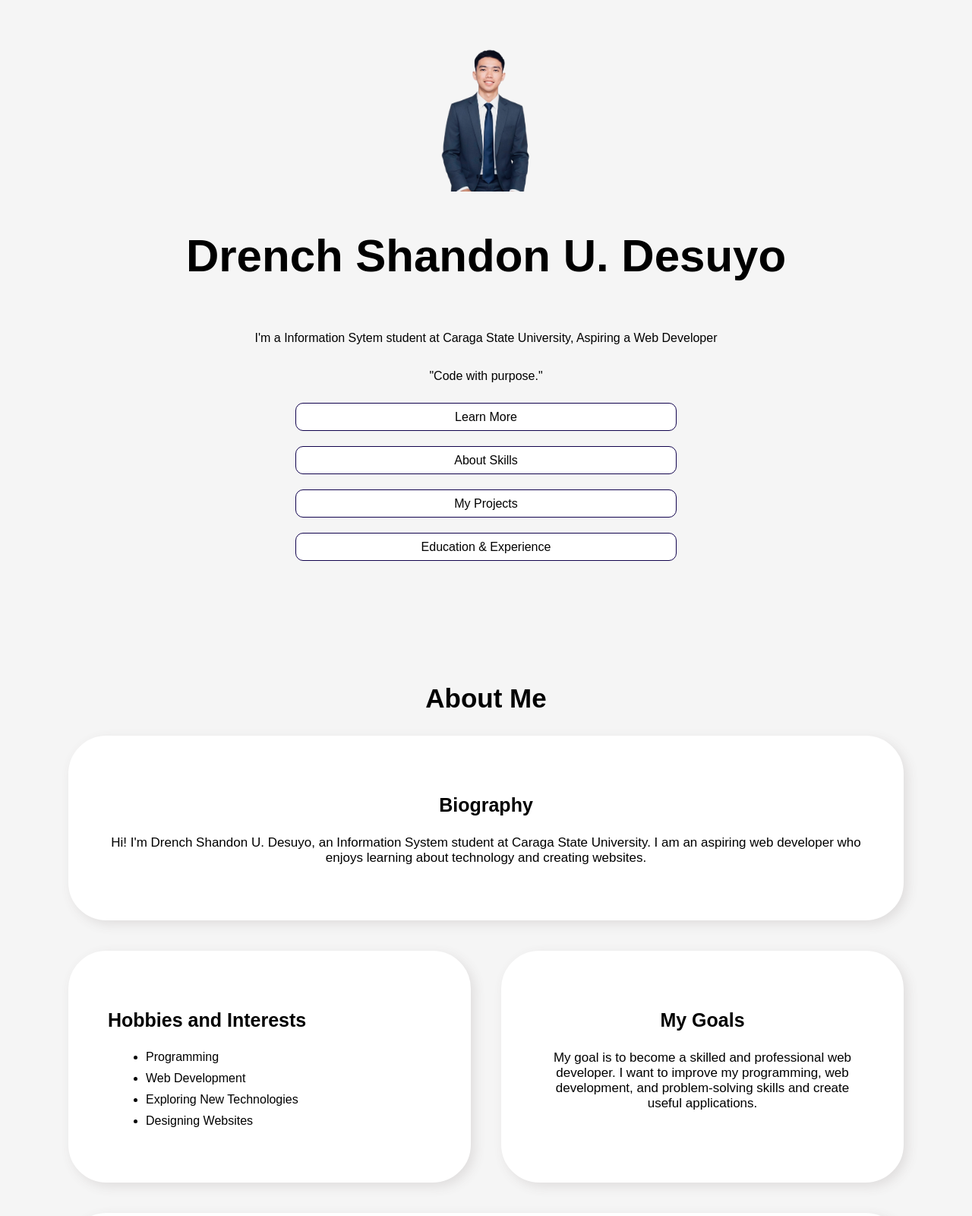
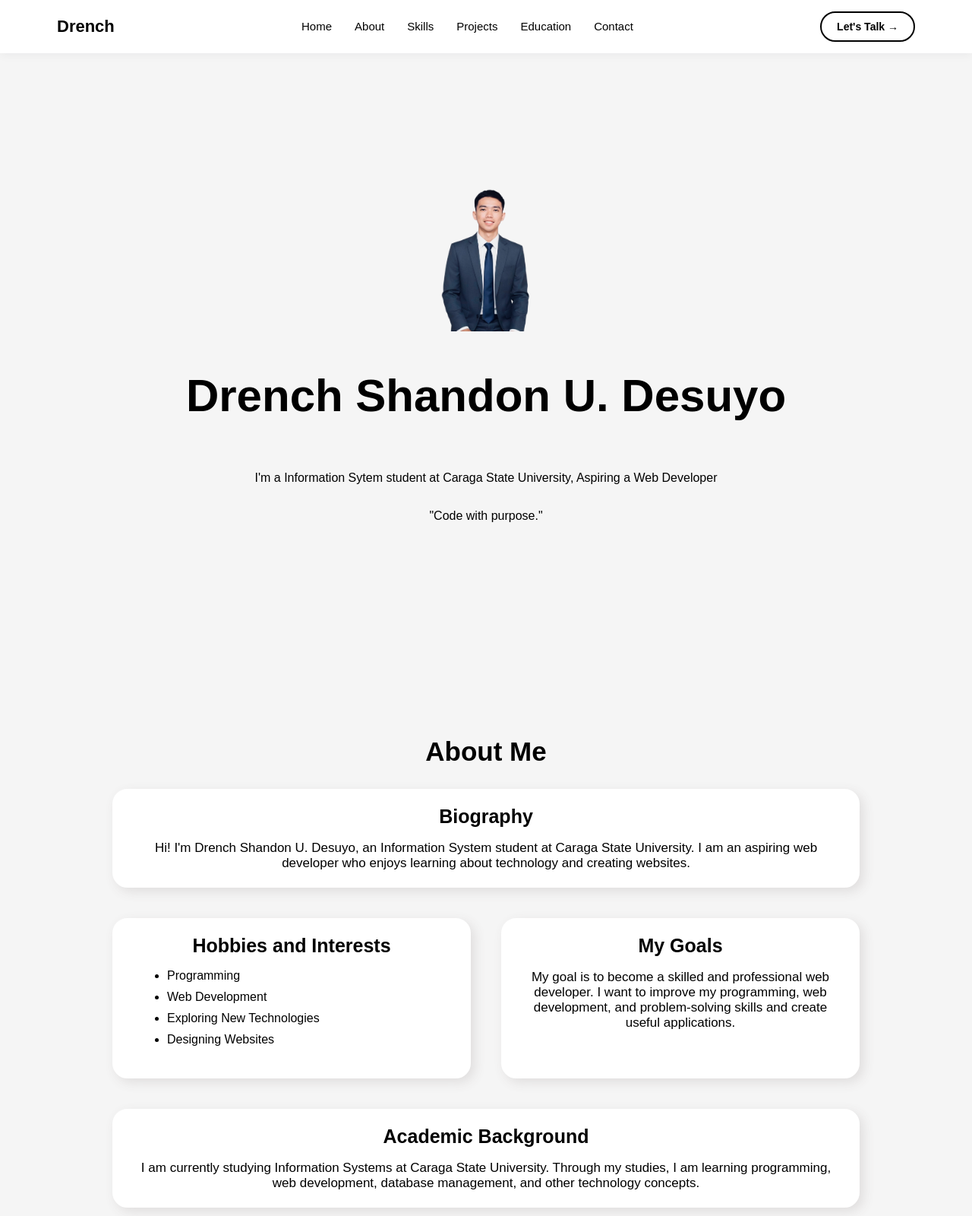
Before and after one commit to drenchshandondesuyo-byte/drench-portfolio, a plain HTML site: page index.html in a window 1280 px wide. Shown: the top 1600 px of the page at 76% size. Drawn offline with Linux system fonts and the light colour scheme.

Commit message:
Add portfolio navigation

```diff
--- a/css/style.css
+++ b/css/style.css
@@ -6,6 +6,61 @@ body {
     margin: 0;
     background-color: whitesmoke;
     font-family: Arial, sans-serif;
+}
+
+/* Navbar */
+#navbar {
+    position: sticky;
+    top: 0;
+    background-color: #ffffff;
+    display: flex;
+    justify-content: space-between;
+    align-items: center;
+    padding: 15px;
+    box-shadow: 0 2px 12px rgba(17, 24, 39, 0.05);
+}
+
+.nav-brand {
+    font-size: 22px;
+    font-weight: 900;
+    padding-left: 60px;
+    color: Black;
+}
+
+.nav-links {
+    list-style: none;
+    display: flex;
+    gap: 30px;
+    margin: 0;
+    padding: 0;
+}
+
+.nav-links a {
+    color: black;
+    font-size: 15px;
+    font-weight: 500;
+    transition: color 0.3s;
+    text-decoration: none;
+}
+
+.nav-links a:hover {
+    color: darkblue;
+}
+
+.nav-cta {
+    color: black;
+    border: 2px solid black;
+    border-radius: 50px;
+    font-weight: 600;
+    font-size: 14px;
+    padding: 10px 20px;
+    margin-right: 60px;
+    transition: background-color 0.3s;
+}
+
+.nav-cta:hover {
+    color: white;
+    background-color: black;
 }
 
 .hero {
@@ -20,81 +75,7 @@ body {
     text-align: center;
 }
 
-.learn-more{
-    background-color: white;
-    color: black;
-    height: 35px;
-    width: 500px;
-    border-radius: 10px;
-    border-color: rgb(17, 3, 77);
-    border-width: 1px;
-    border-style: solid;
-    text-decoration: none;
-    line-height: 35px;
-    transition: background-color 0.5s;
-}
 
-.learn-more:hover{
-    background-color: black;
-    color: white;
-}
-
-.skills{
-    background-color: white;
-    color: black;
-    height: 35px;
-    width: 500px;
-    border-radius: 10px;
-    border-color: rgb(17, 3, 77);
-    border-width: 1px;
-    border-style: solid;
-    text-decoration: none;
-    line-height: 35px;
-    transition: background-color 0.5s;
-}
-
-.skills:hover{
-    background-color: black;
-    color: white;
-}
-
-.projects{
-    background-color: white;
-    color: black;
-    height: 35px;
-    width: 500px;
-    border-radius: 10px;
-    border-color: rgb(17, 3, 77);
-    border-width: 1px;
-    border-style: solid;
-    text-decoration: none;
-    line-height: 35px;
-    transition: background-color 0.5s;
-}
-
-.projects:hover{
-    background-color: black;
-    color: white;
-}
-
-.education{
-    background-color: white;
-    color: black;
-    height: 35px;
-    width: 500px;
-    border-radius: 10px;
-    border-color: rgb(17, 3, 77);
-    border-width: 1px;
-    border-style: solid;
-    text-decoration: none;
-    line-height: 35px;
-    transition: background-color 0.5s;
-}
-
-.education:hover{
-    background-color: black;
-    color: white;
-}
 
 img {
     width: 200px;
@@ -119,56 +100,25 @@ p {
 }
 
 a {
-    color: white;
-    display: block;
-    text-align: center;
-    margin: 10px;
+    color: white; /* Keeps natural cascading colors instead of forcing white */
+    text-decoration: none;
+
 }
 
 
 #about {
-    padding: 50px;
-    margin: 20px;
+    padding: 70px;
+    margin: 0 auto;
     height: 100%;
+    width: 80%;
 }
 
-.Biography {
+.about-card {
     background-color: white;
     border: 2px solid white;
-    border-radius: 50px;
-    padding: 50px;
+    border-radius: 20px;
+    padding: 20px;
     margin: 20px;
-    border: 2px white solid;
-    text-align: center;
-    box-shadow: 5px 5px 15px #dfdddd;
-}
-
-.Hobbies {
-    background-color: white;
-    border: 2px solid white;
-    border-radius: 50px;
-    padding: 50px;
-    margin: 20px;
-    box-shadow: 5px 5px 15px #dfdddd;
-}
-
-.Goals {
-    background-color: white;
-    border: 2px solid white;
-    border-radius: 50px;
-    padding: 50px;
-    margin: 20px;
-    text-align: center;
-    box-shadow: 5px 5px 15px #dfdddd;
-}
-
-.Academic {
-    background-color: white;
-    border: 2px solid white;
-    border-radius: 50px;
-    padding: 50px;
-    margin: 20px;
-    text-align: center;
     box-shadow: 5px 5px 15px #dfdddd;
 }
 
@@ -186,11 +136,14 @@ a {
 #about h3 {
     font-size: 25px;
     margin-top: 25px;
+    margin-top: 0;
+    margin-bottom: 15px;
+    text-align: center;
 }
 
 #about p {
     font-size: 17px;
-    margin-bottom: 20px;
+    margin-bottom: 0px;
 }
 
 #about ul {
@@ -204,12 +157,10 @@ a {
 /*======== Skills Section ============*/
 
 #skills {
-    font-size: 30px;
-    padding: 50px;
-    text-align: center;
-    margin: 20px;
-    box-sizing: border-box;
-    flex-wrap: wrap;
+    padding: 70px;
+    margin: 0 auto;
+    height: 100%;
+    width: 80%;
 }
 
 #grid-container {
@@ -220,12 +171,12 @@ a {
 }
 
 .skill-card {
-   background-color: white;
+background-color: white;
     border: 2px solid white;
-    border-radius: 50px;
-    padding: 50px;
+    border-radius: 20px;
+    padding: 20px;
     margin: 20px;
-    text-align: center;
+    box-shadow: 5px 5px 15px #dfdddd;
     transition: transform 0.3s;
 }
 
@@ -233,11 +184,15 @@ a {
     transform: translateY(-6px);
 }
 
+#skills h2 {
+    text-align: center;
+    font-size: 35px;
+}
+
 .skill-card h3 {
     font-size: 25px;
     color: black;
     text-align: center;
-    display: inline-block;
 }
 
 .skill-card p {
@@ -247,11 +202,10 @@ a {
 
 /*======== Project Section ============*/
 #projects {
-    padding: 50px;
-    margin: 20px;
-    text-align: center;
-    font-size: 30px;
-
+   padding: 70px;
+    margin: 0 auto;
+    height: 100%;
+    width: 80%;
 }
 
 .project-grid {
@@ -270,6 +224,11 @@ a {
 
 .project-card:hover {
     transform: translateY(-6px);
+}
+
+#projects h2 {
+    text-align: center;
+    font-size: 35px;
 }
 
 .project-card img {
@@ -326,7 +285,7 @@ a {
 
 
 .table-container {
-    width: 100%;
+    width: 80%;
     overflow-x: auto;
     margin: 0 auto;
     border-radius: 20px;
@@ -336,7 +295,6 @@ a {
 #education table {
     width: 100%;
     border-collapse: collapse;
-    margin: 0 auto;
 }
 
 #education th,
--- a/index.html
+++ b/index.html
@@ -8,6 +8,19 @@
 </head>
 <body>
 
+    <nav id="navbar">
+        <div class="nav-brand">Drench</div>
+        <ul class="nav-links">
+            <li><a href="#info">Home</a></li>
+            <li><a href="#about">About</a></li>
+            <li><a href="#skills">Skills</a></li>
+            <li><a href="#projects">Projects</a></li>
+            <li><a href="#education">Education</a></li>
+            <li><a href="#contact">Contact</a></li>
+        </ul>
+        <a href="#contact" class="nav-cta">Let's Talk →</a>
+    </nav>
+
 
     <section id="info" class="hero">
     <img src="images/IMG_0333.png" alt="Profile photo">
@@ -16,16 +29,12 @@
     <p class="info">I'm a Information Sytem student at Caraga State University, Aspiring a Web Developer</p>
     <p class="tagline">"Code with purpose."</p>
 
-    <a href="#about" class="learn-more">Learn More</a>
-    <a href="#skills" class="skills">About Skills</a>
-    <a href="#projects" class="projects">My Projects</a>
-    <a href="#education" class="education">Education & Experience</a>
     </section>
 
     <section id="about">
         <h2>About Me</h2>
 
-            <div class="Biography">
+            <div class="about-card">
                 <h3>Biography</h3>
                     <p>
                     Hi! I'm Drench Shandon U. Desuyo, an Information System student
@@ -35,7 +44,7 @@
             </div>
 
     <section id="hobbies-goals">
-        <div class="Hobbies">
+        <div class="about-card">
             <h3>Hobbies and Interests</h3>
             <ul>
                     <li>Programming</li>
@@ -44,7 +53,7 @@
                     <li>Designing Websites</li>
             </ul>
         </div>
-            <div class="Goals">
+            <div class="about-card">
                 <h3>My Goals</h3>
                     <p>
                     My goal is to become a skilled and professional web developer.
@@ -54,7 +63,7 @@
             </div>
     </section>
 
-            <div class="Academic">
+            <div class="about-card">
                 <h3>Academic Background</h3>
                     <p>
                         I am currently studying Information Systems at Caraga State
@@ -154,7 +163,7 @@
         </div>
     </section>
 
-    <!-- Education and Experience Section -->
+
 <section id="education">
     <h2>Education & Experience</h2>
     <p>My academic background and learning experiences.</p>
```
